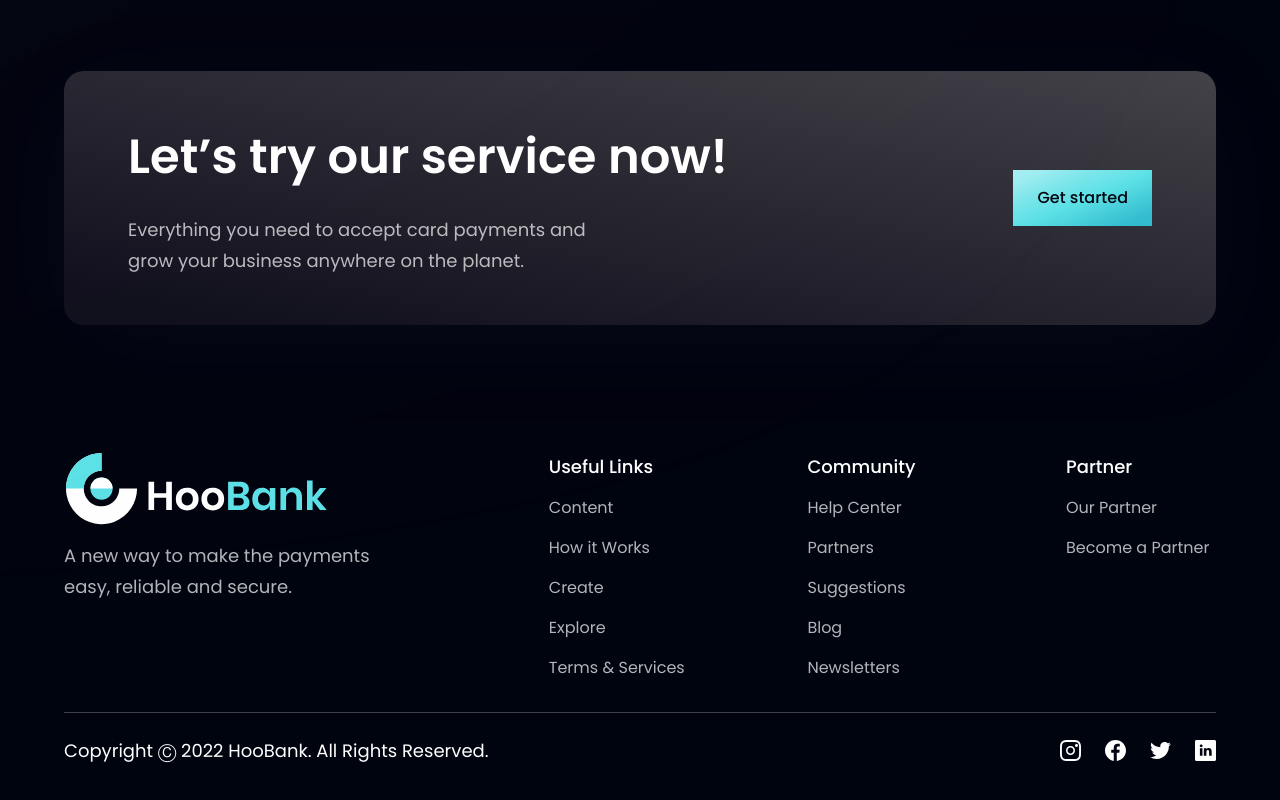
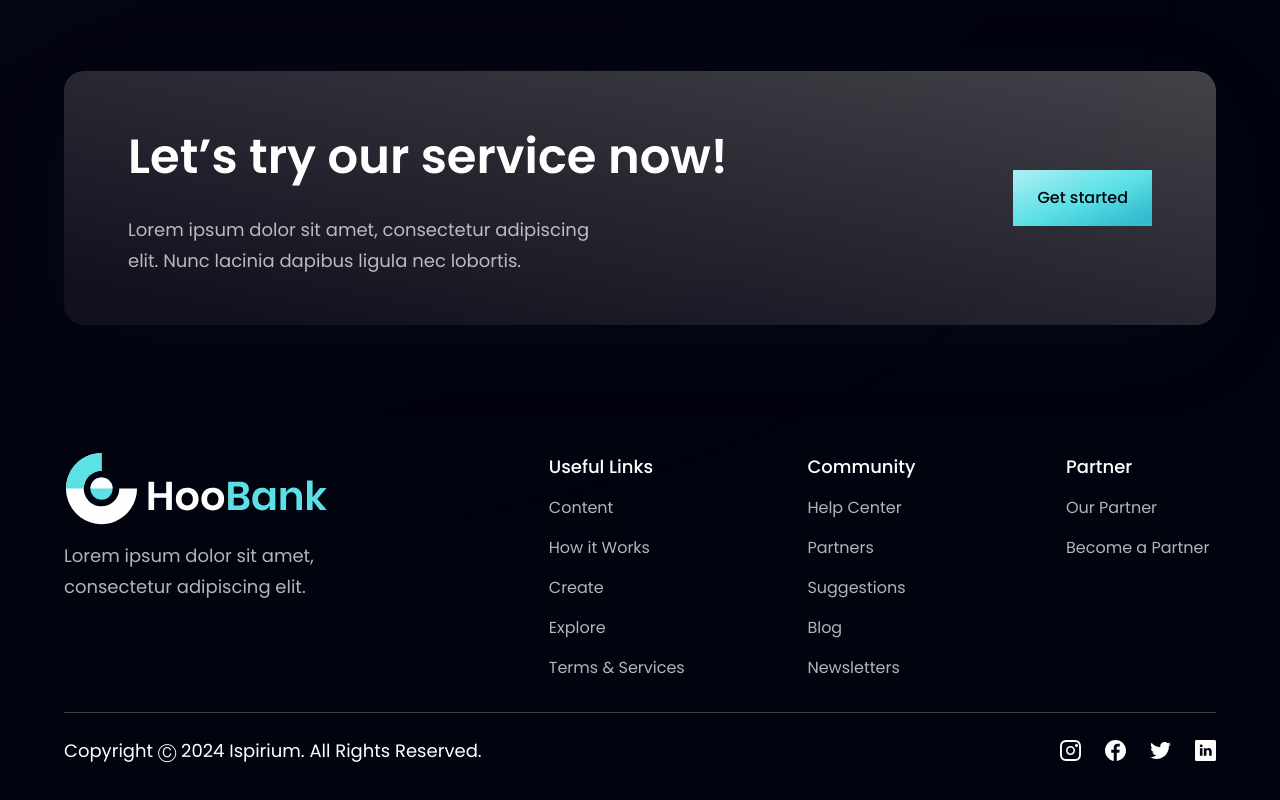
Before and after one commit to EugenioGuimaraes/ispirium_website, a React (Vite) app: page / in a window 1280 px wide. Shown: the part 2856-3656 px from the top of the page. Built offline with nearby package versions, Linux system fonts and the light colour scheme.

Commit message:
style: fix billing, CTA && Footer

```diff
--- a/src/components/Billing.jsx
+++ b/src/components/Billing.jsx
@@ -15,7 +15,7 @@ const Billing = () => (
         Lorem ipsum dolor sit amet <br className="sm:block hidden" /> consectetur adipiscing elit.
       </h2>
       <p className={`${styles.paragraph} max-w-[470px] mt-5`}>
-      Lorem ipsum dolor sit amet, consectetur adipiscing elit. Nunc lacinia
+        Lorem ipsum dolor sit amet, consectetur adipiscing elit. Nunc lacinia
         dapibus ligula nec lobortis. Etiam id nulla volutpat, volutpat eros
         vulputate, ornare elit.
       </p>
--- a/src/components/CTA.jsx
+++ b/src/components/CTA.jsx
@@ -6,8 +6,8 @@ const CTA = () => (
     <div className="flex-1 flex flex-col">
       <h2 className={styles.heading2}>Let’s try our service now!</h2>
       <p className={`${styles.paragraph} max-w-[470px] mt-5`}>
-        Everything you need to accept card payments and grow your business
-        anywhere on the planet.
+        Lorem ipsum dolor sit amet, consectetur adipiscing elit. Nunc lacinia
+        dapibus ligula nec lobortis.
       </p>
     </div>
 
--- a/src/components/Footer.jsx
+++ b/src/components/Footer.jsx
@@ -12,7 +12,7 @@ const Footer = () => (
           className="w-[266px] h-[72.14px] object-contain"
         />
         <p className={`${styles.paragraph} mt-4 max-w-[312px]`}>
-          A new way to make the payments easy, reliable and secure.
+        Lorem ipsum dolor sit amet, consectetur adipiscing elit.
         </p>
       </div>
 
@@ -41,7 +41,7 @@ const Footer = () => (
 
     <div className="w-full flex justify-between items-center md:flex-row flex-col pt-6 border-t-[1px] border-t-[#3F3E45]">
       <p className="font-poppins font-normal text-center text-[18px] leading-[27px] text-white">
-        Copyright Ⓒ 2022 HooBank. All Rights Reserved.
+        Copyright Ⓒ 2024 Ispirium. All Rights Reserved.
       </p>
 
       <div className="flex flex-row md:mt-0 mt-6">
```
